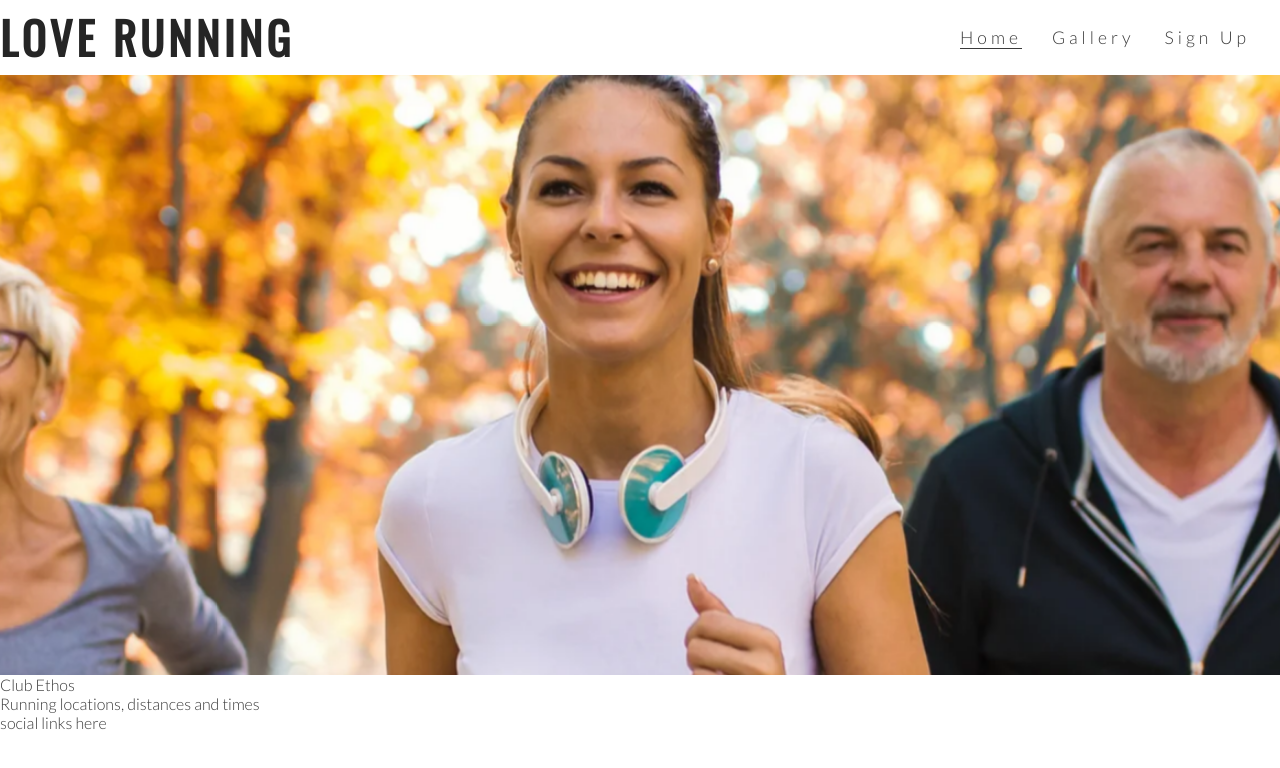
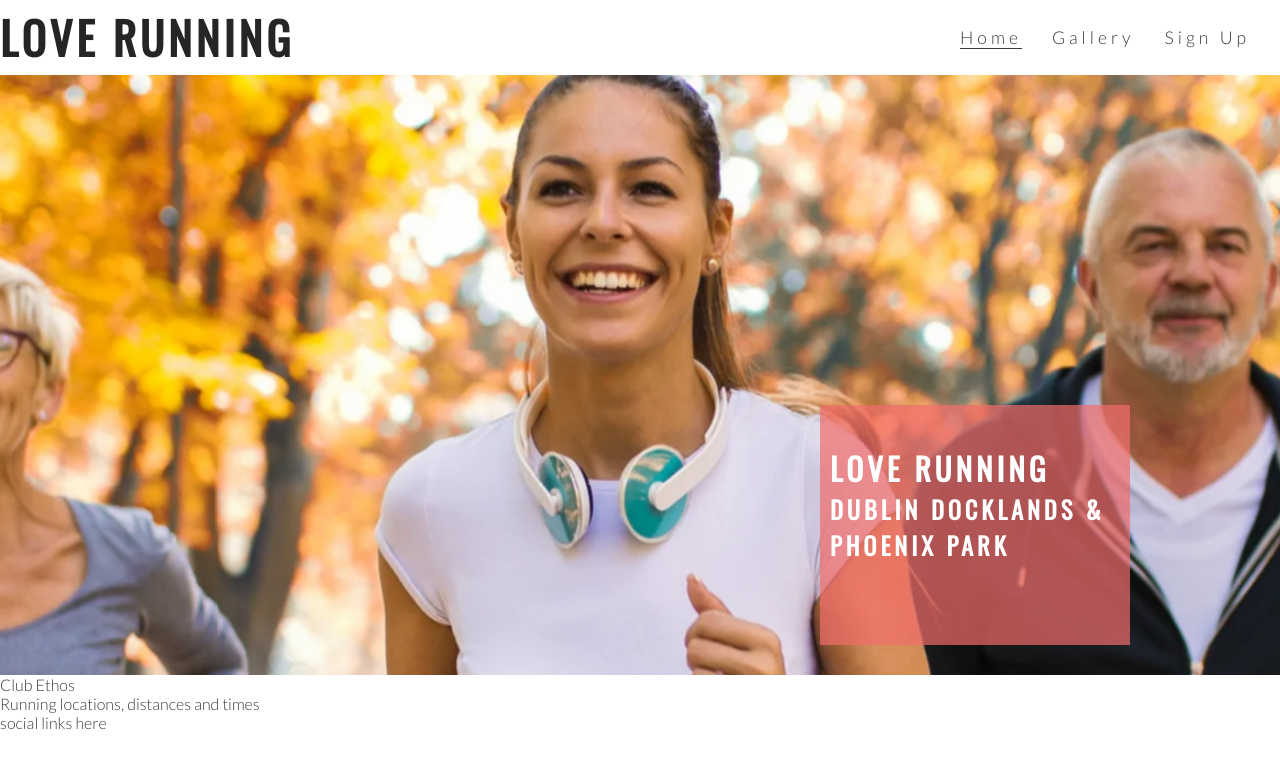
Before and after one commit to dcigic92/love-running, a plain HTML site: page index.html in a window 1280 px wide. Drawn offline with nearby package versions, Linux system fonts and the light colour scheme.

Commit message:
Add cover text and style

```diff
--- a/assets/css/style.css
+++ b/assets/css/style.css
@@ -56,12 +56,18 @@ h1, h2 {
     border-bottom: 1px solid #3a3a3a;
 }
 
-/* hero image */
+/* hero image and cover text */
 
 #hero-outer {
     height: 600px;
     width: 100%;
     overflow: hidden;
+
+    position: relative;
+}
+
+#cover-text, #cover-text h2 {
+    color: #fff;
 }
 
 #hero-image {
@@ -84,3 +90,23 @@ h1, h2 {
         transform: scale(1.1);
     }
 }
+
+#cover-text {
+    font-size: 130%;
+    font-family: Oswald, sans-serif;
+    text-transform: uppercase;
+    letter-spacing: 4px;
+
+    width: 300px;
+    height: 200px;
+
+    padding-top: 40px;
+    padding-left: 10px;
+
+    background-color: rgba(241, 109, 107, .7);
+
+    bottom: 30px;
+    right: 150px;
+
+    position: absolute;
+}
--- a/index.html
+++ b/index.html
@@ -30,6 +30,10 @@
     </header>
     <section id="hero-outer">
         <div id="hero-image"></div>
+        <div id="cover-text">
+            <h2>Love Running</h2>
+            <h3>Dublin Docklands & Phoenix Park</h3>
+        </div>
     </section>
     <section>
         Club Ethos
```
